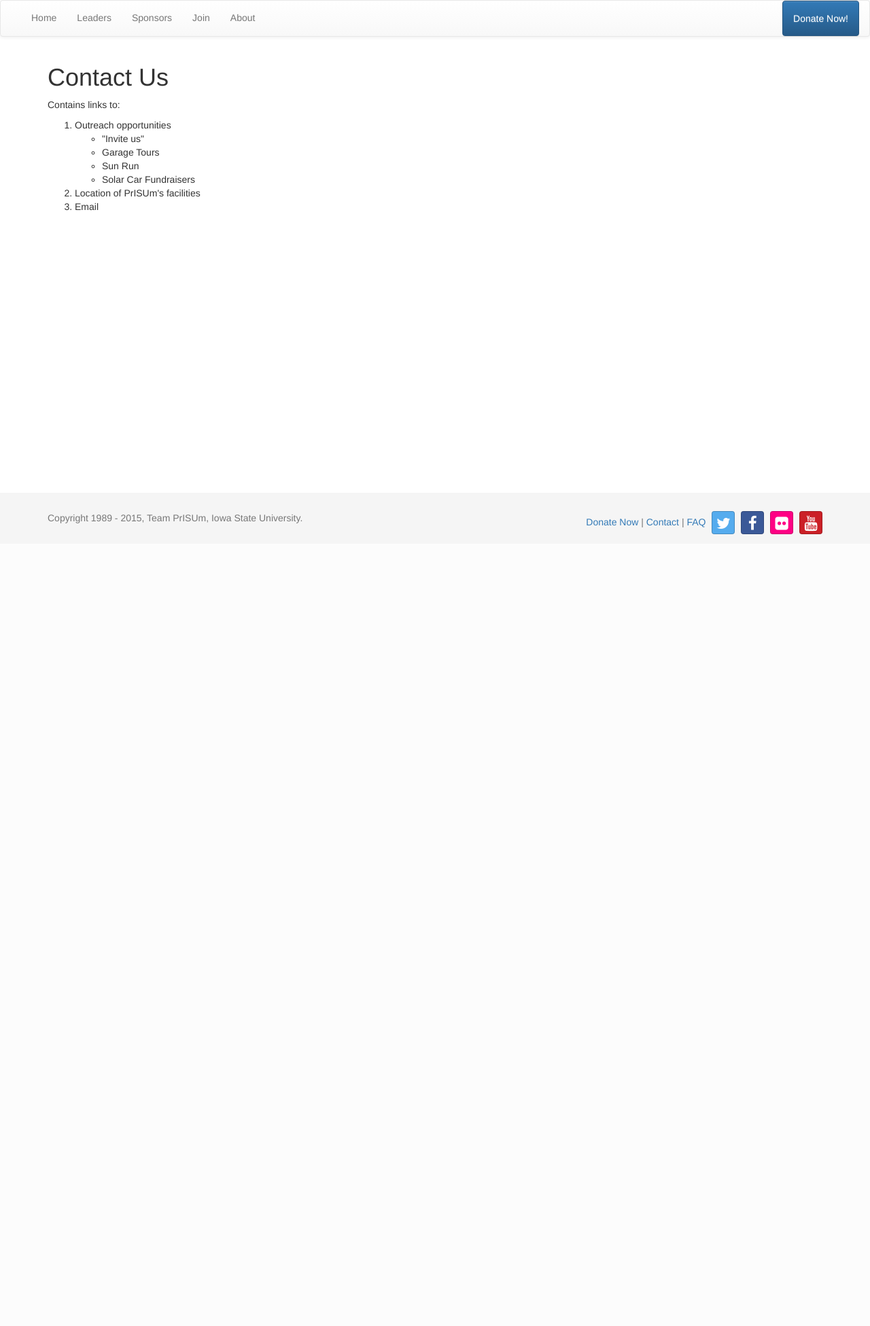
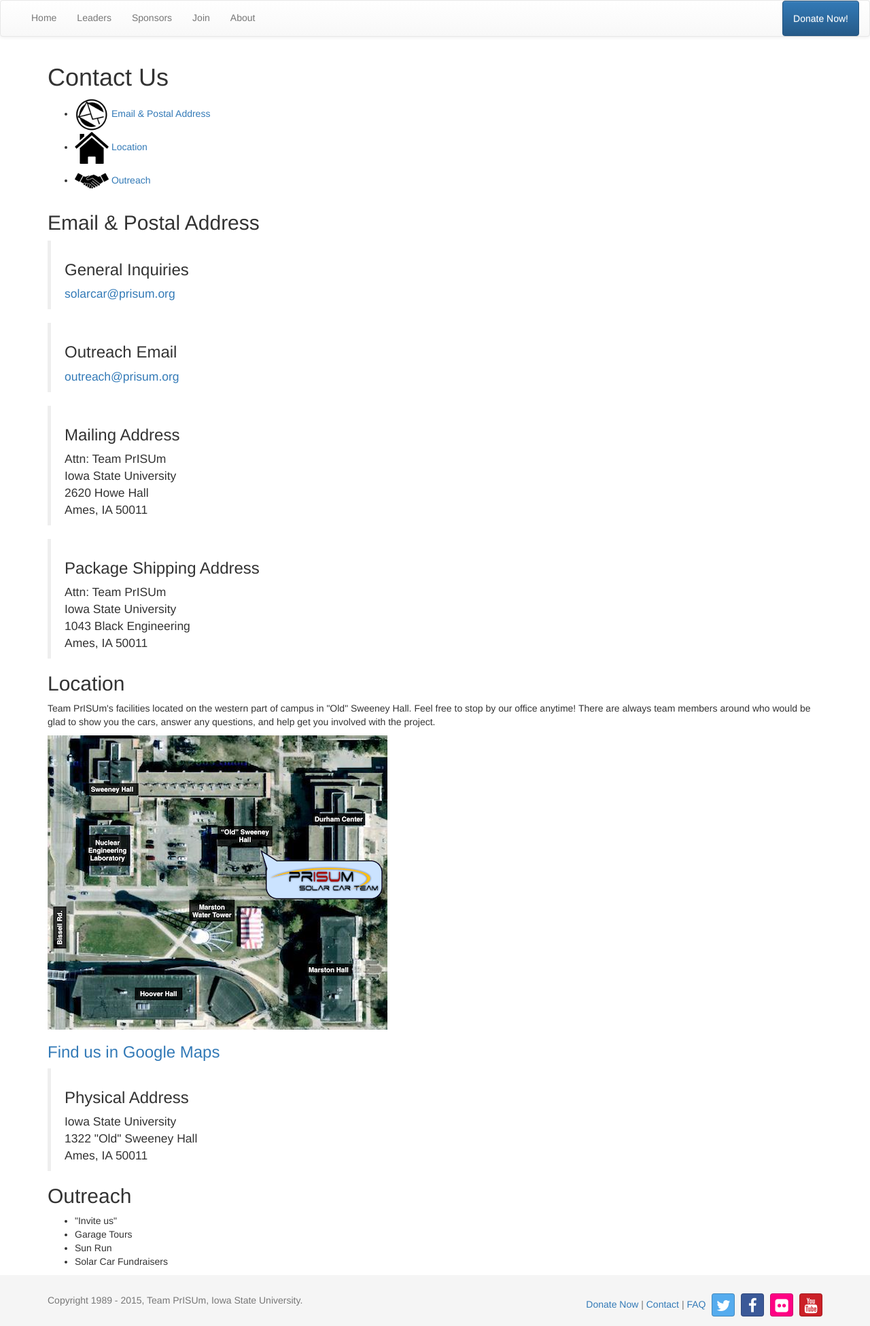
Before and after one commit to ISU-WebDevClub/prisum, a Flask app: page /contact in a window 1280 px wide. Shown: the whole page at 68% size. Before the commit the page ends 786 px from the top, so only its background shows below. Run offline with Flask 2, Linux system fonts and the light colour scheme; some libraries are stand-ins or nearby versions.

Commit message:
Created basic content and structure for Contact page. Very ugly at the moment. Icons still need work. CSS magic still needed to pretty everything up. Outreach section not fully laid out yet.

```diff
--- a/prisum/templates/contact.html
+++ b/prisum/templates/contact.html
@@ -4,24 +4,88 @@
 <div class="container">
     <h1>Contact Us</h1>
 
-    <p>Contains links to:</p>
+    <ul class="contact-page-nav">
+        <li>
+            <a href="#email-and-postal-address">
+                <img src="../static/img/icon_email.png" width="50px">
 
-    <ol>
-        <li>
-            Outreach opportunities
-            <ul>
-                <li>"Invite us"</li>
-                <li>Garage Tours</li>
-                <li>Sun Run</li>
-                <li>Solar Car Fundraisers</li>
-            </ul>
+                Email & Postal Address
+            </a>
         </li>
         <li>
-            Location of PrISUm's facilities
+            <a href="#location">
+                <img src="../static/img/icon_home.png" width="50px">
+
+                Location
+            </a>
         </li>
         <li>
-            Email
+            <a href="#outreach">
+                <img src="../static/img/icon_handshake.png" width="50px">
+
+                Outreach
+            </a>
         </li>
-    </ol>
+    </ul>
+
+    <div id="email-and-postal-address">
+        <h2>Email & Postal Address</h2>
+
+        <blockquote>
+            <h3>General Inquiries</h3>
+            <a href="mailto:solarcar@prisum.org">solarcar@prisum.org</a>
+        </blockquote>
+        <blockquote>
+            <h3>Outreach Email</h3>
+            <a href="mailto:outreach@prisum.org">outreach@prisum.org</a>
+        </blockquote>
+        <blockquote>
+            <h3>Mailing Address</h3>
+            Attn: Team PrISUm<br>
+            Iowa State University<br>
+            2620 Howe Hall<br>
+            Ames, IA 50011
+        </blockquote>
+        <blockquote>
+            <h3>Package Shipping Address</h3>
+            Attn: Team PrISUm<br>
+            Iowa State University<br>
+            1043 Black Engineering<br>
+            Ames, IA 50011
+        </blockquote>
+    </div>
+
+    <div id="location">
+        <h2>Location</h2>
+
+        <p>Team PrISUm's facilities located on the western part of campus in "Old" Sweeney Hall. Feel free to stop by
+            our office anytime! There are always team members around who would be glad to show you the cars, answer any
+            questions, and help get you involved with the project.</p>
+
+        <a href="https://www.google.com/maps/@42.0273704,-93.6500621,19z" target="_blank">
+            <img src="../static/img/map.png"
+                 alt="The offices are in the southeastern part of Sweeney Hall. The doors are on the eastern side, facing Durham Hall">
+
+            <h3>Find us in Google Maps</h3>
+        </a>
+
+        <blockquote>
+            <h3>Physical Address</h3>
+            Iowa State University<br>
+            1322 "Old" Sweeney Hall<br>
+            Ames, IA 50011
+        </blockquote>
+    </div>
+
+    <div id="outreach">
+        <h2>Outreach</h2>
+        <ul>
+            <li>"Invite us"</li>
+            <li>Garage Tours</li>
+            <li>Sun Run</li>
+            <li>Solar Car Fundraisers</li>
+        </ul>
+    </div>
+
 </div>
 {% endblock %}
```
Also changed, not shown: prisum/static/img/icon_email.png (added), prisum/static/img/icon_handshake.png (added), prisum/static/img/icon_home.png (added), prisum/static/img/map.png (added).
